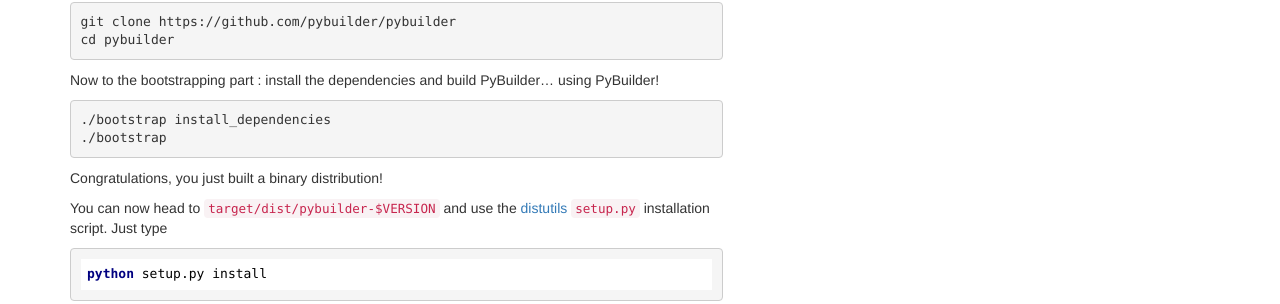
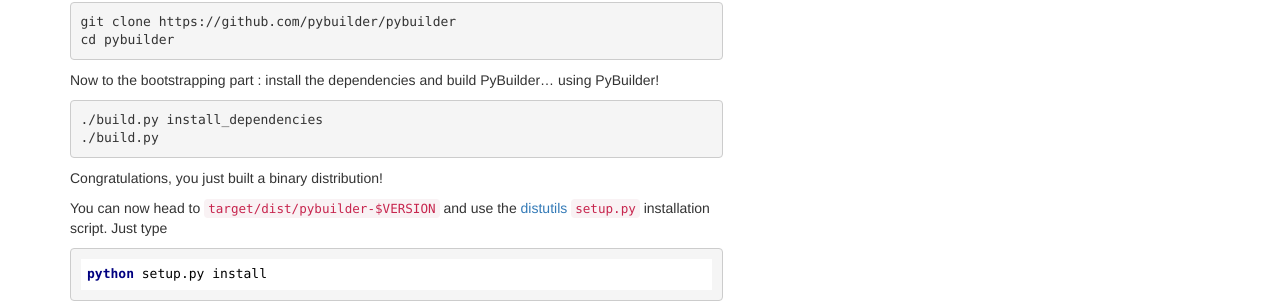
Before and after one commit to pybuilder/pybuilder.github.io, a Jekyll site: the page built from documentation/installation.md, in a window 1280 px wide and 1287 px high. Shown: the part 468-772 px from the top of the window. Built offline with Jekyll 4.4.1, drawn with Linux system fonts in a browser that asks for light colours; nearby versions of some CDN libraries.

Commit message:
Build from source incorrect file name fix
Fixed non-existing ./bootstrap to ./build.py.

```diff
--- a/documentation/installation.md
+++ b/documentation/installation.md
@@ -30,8 +30,8 @@
 Now to the bootstrapping part : install the dependencies and build PyBuilder... using PyBuilder!
 
 <pre>
-./bootstrap install_dependencies
-./bootstrap
+./build.py install_dependencies
+./build.py
 </pre>
 
 Congratulations, you just built a binary distribution!
```
